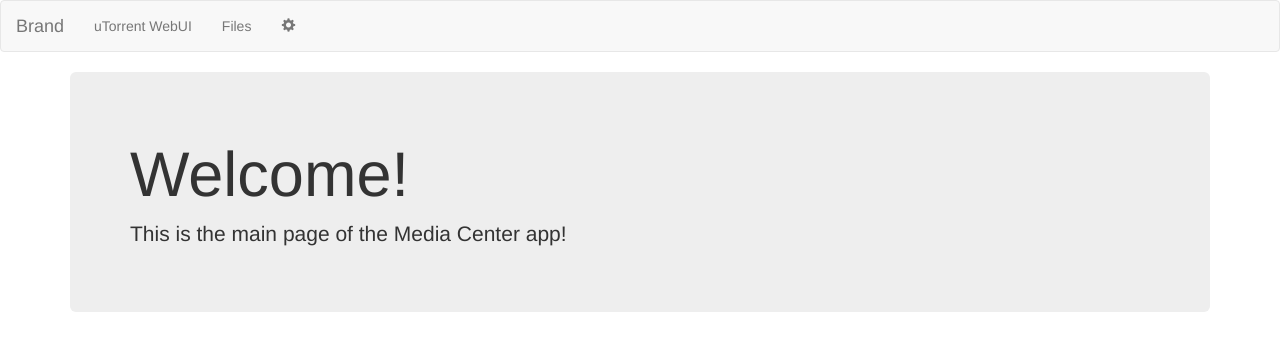
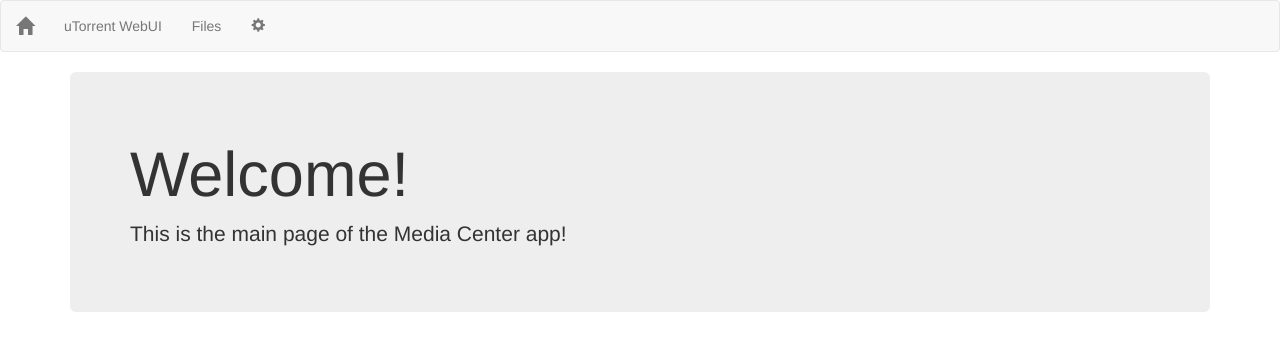
Before and after one commit to YashdalfTheGray/media-center-utility, a website: page src/index.html in a window 1280 px wide. Drawn offline with nearby package versions, Linux system fonts and the light colour scheme; some packages are replaced by stand-ins of ours; a script that the page names is missing.

Commit message:
Changed brand to home icon till a better layout is found

```diff
--- a/src/index.html
+++ b/src/index.html
@@ -33,7 +33,9 @@
 				    <span class="icon-bar"></span>
 				    <span class="icon-bar"></span>
 			  	</button>
-			  	<a class="navbar-brand" href="#/main">Brand</a>
+			  	<a class="navbar-brand" href="#/main">
+			  		<span class="glyphicon glyphicon-home"></span>
+			  	</a>
 			</div>
 
 			<!-- Collect the nav links, forms, and other content for toggling -->
```
